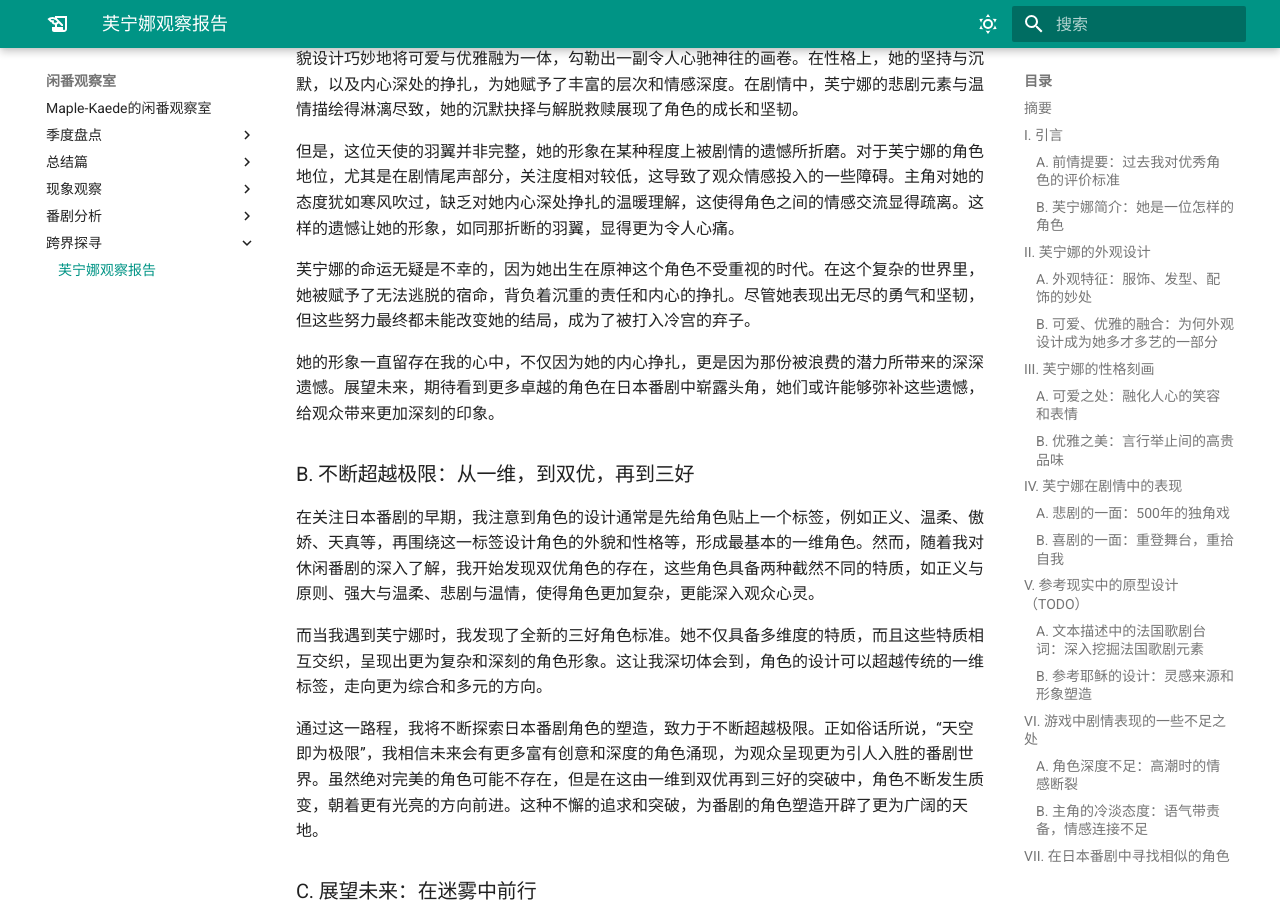
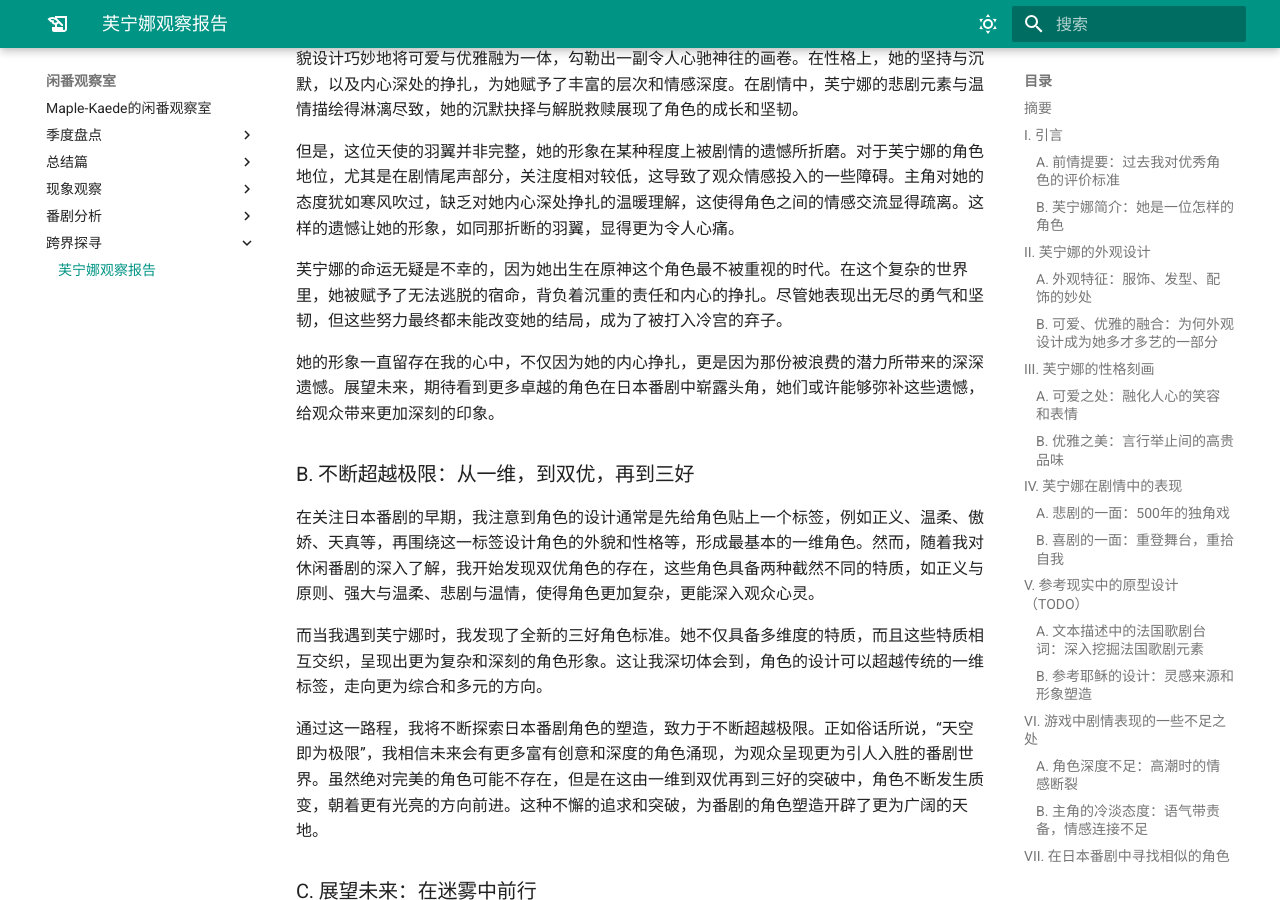
Before and after one commit to haveyouwantto/animedocs, an MkDocs documentation site: the page built from docs/跨界探寻/芙宁娜观察报告.md, in a window 1280 px wide and 900 px high, scrolled down 9748 px. Built offline with MkDocs 1.6.1 and Material for MkDocs 9.7.7, drawn with Linux system fonts in a browser that asks for light colours; plug-ins that fetch from the network failed and are left out.

Commit message:
update furina report

```diff
--- a/docs/跨界探寻/芙宁娜观察报告.md
+++ b/docs/跨界探寻/芙宁娜观察报告.md
@@ -209,7 +209,7 @@ author: Maple-Kaede
 
 但是，这位天使的羽翼并非完整，她的形象在某种程度上被剧情的遗憾所折磨。对于芙宁娜的角色地位，尤其是在剧情尾声部分，关注度相对较低，这导致了观众情感投入的一些障碍。主角对她的态度犹如寒风吹过，缺乏对她内心深处挣扎的温暖理解，这使得角色之间的情感交流显得疏离。这样的遗憾让她的形象，如同那折断的羽翼，显得更为令人心痛。
 
-芙宁娜的命运无疑是不幸的，因为她出生在原神这个角色不受重视的时代。在这个复杂的世界里，她被赋予了无法逃脱的宿命，背负着沉重的责任和内心的挣扎。尽管她表现出无尽的勇气和坚韧，但这些努力最终都未能改变她的结局，成为了被打入冷宫的弃子。
+芙宁娜的命运无疑是不幸的，因为她出生在原神这个角色最不被重视的时代。在这个复杂的世界里，她被赋予了无法逃脱的宿命，背负着沉重的责任和内心的挣扎。尽管她表现出无尽的勇气和坚韧，但这些努力最终都未能改变她的结局，成为了被打入冷宫的弃子。
 
 她的形象一直留存在我的心中，不仅因为她的内心挣扎，更是因为那份被浪费的潜力所带来的深深遗憾。展望未来，期待看到更多卓越的角色在日本番剧中崭露头角，她们或许能够弥补这些遗憾，给观众带来更加深刻的印象。
 
```
